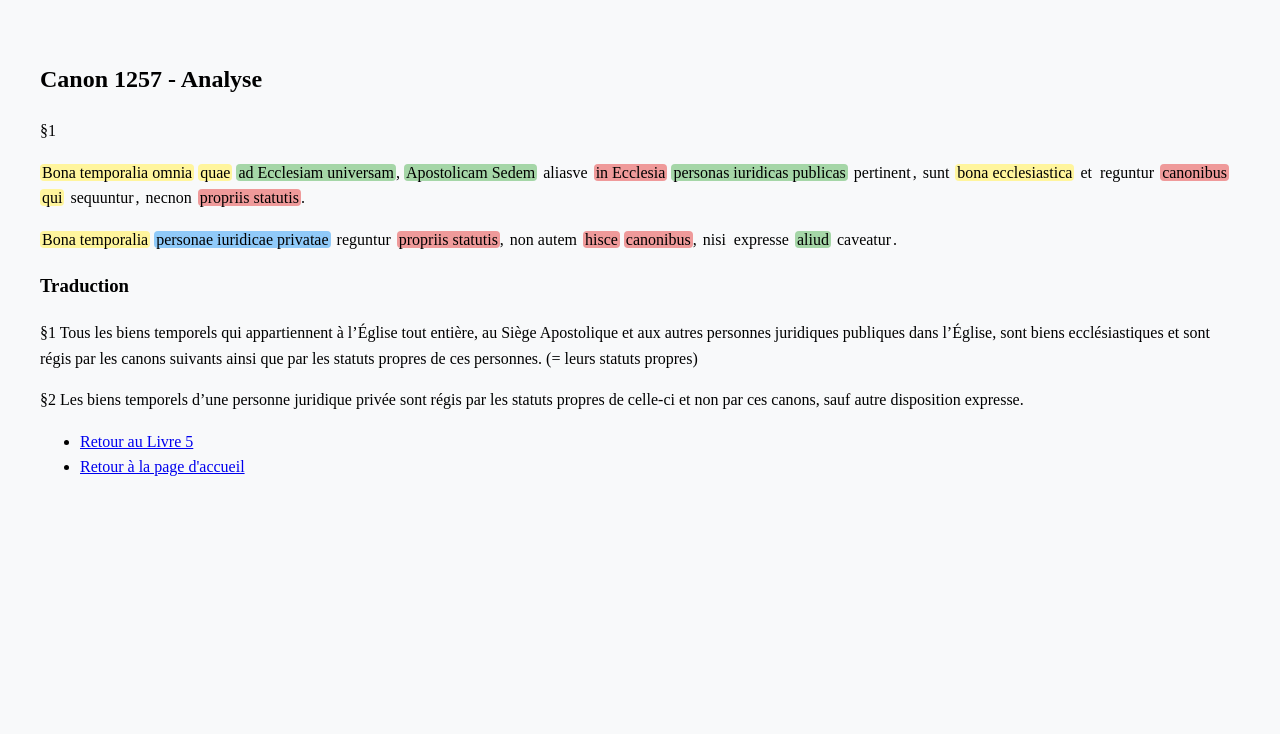
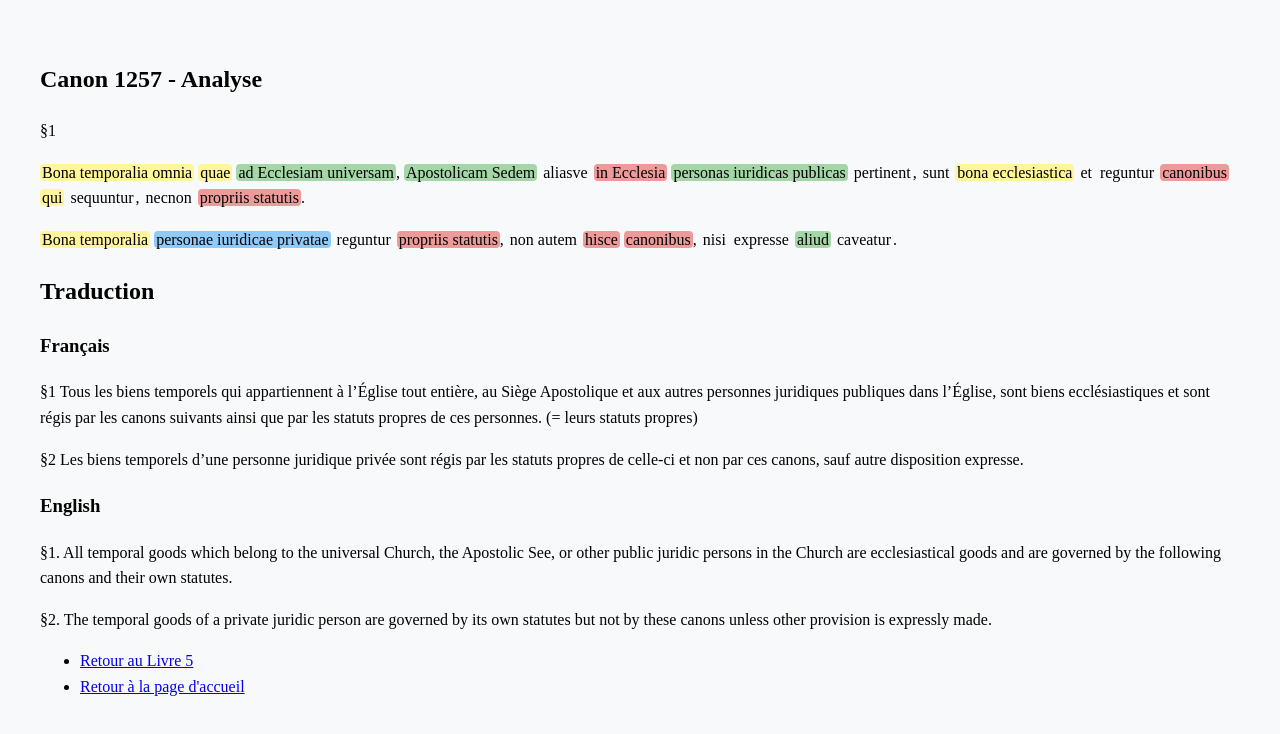
Before and after one commit to elibruyere/canon-1257, a plain HTML site: page index.html in a window 1280 px wide. Drawn offline with Linux system fonts and the light colour scheme.

Commit message:
Update index.html

```diff
--- a/index.html
+++ b/index.html
@@ -72,7 +72,8 @@
 <span class="word" data-info="Verbe au subjonctif passif présent, 3e pers. sing. (caveo) = est prévu / est stipulé">caveatur</span>.
   </p>
 
-  <h3>Traduction</h3>
+  <h2>Traduction</h2>
+    <h3>Français</h3>
     <p>
       §1 Tous les biens temporels qui appartiennent à l’Église tout entière, au
 Siège Apostolique et aux autres personnes juridiques publiques dans
@@ -84,8 +85,14 @@ suivants ainsi que par les statuts propres de ces personnes. (= leurs statuts pr
 statuts propres de celle-ci et non par ces canons, sauf autre
 disposition expresse.
 </p>
-
-  <ul>
+     <h3>English</h3>
+    <p>
+        §1. All temporal goods which belong to the universal Church, the Apostolic See, or other public juridic persons in the Church are ecclesiastical goods and are governed by the following canons and their own statutes.
+    </p>
+      <p>
+§2. The temporal goods of a private juridic person are governed by its own statutes but not by these canons unless other provision is expressly made.
+</p>
+    <ul>
         <li><a href=" https://elibruyere.github.io/Liber-5/">Retour au Livre 5</a></li>
         <li><a href="https://elibruyere.github.io/analyses-canoniques/">Retour à la page d'accueil</a></li>
   </ul>
```
